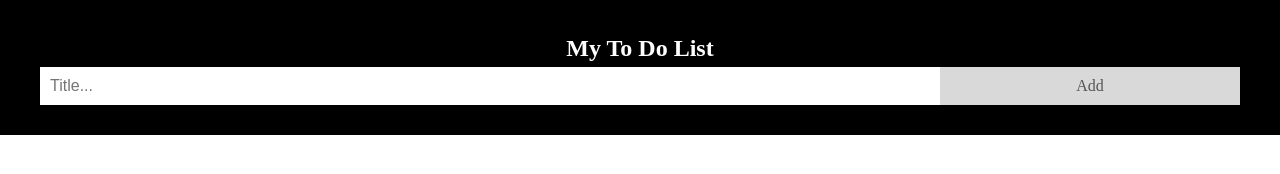
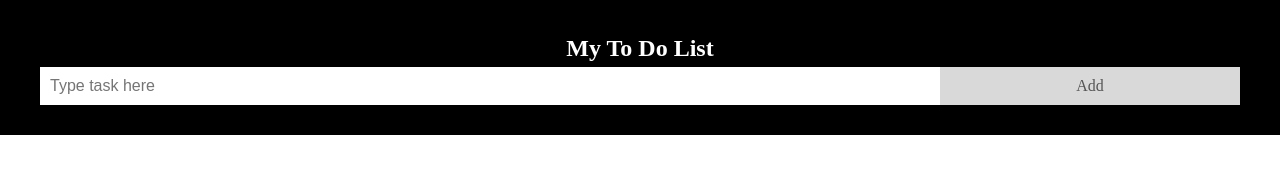
Before and after one commit to voltautorifle/voltautorifle.github.io, a plain HTML site: page assignments/To do list/index.html in a window 1280 px wide. Drawn offline with Linux system fonts and the light colour scheme.

Commit message:
Update index.html

```diff
--- a/assignments/To do list/index.html
+++ b/assignments/To do list/index.html
@@ -9,7 +9,7 @@
 
 <div id="myDIV" class="header">
   <h2 style="margin:5px">My To Do List</h2>
-  <input type="text" id="myInput" placeholder="Title...">
+  <input type="text" id="myInput" placeholder="Type task here">
   <span onclick="newElement()" class="addBtn">Add</span>
 </div>
 
```
